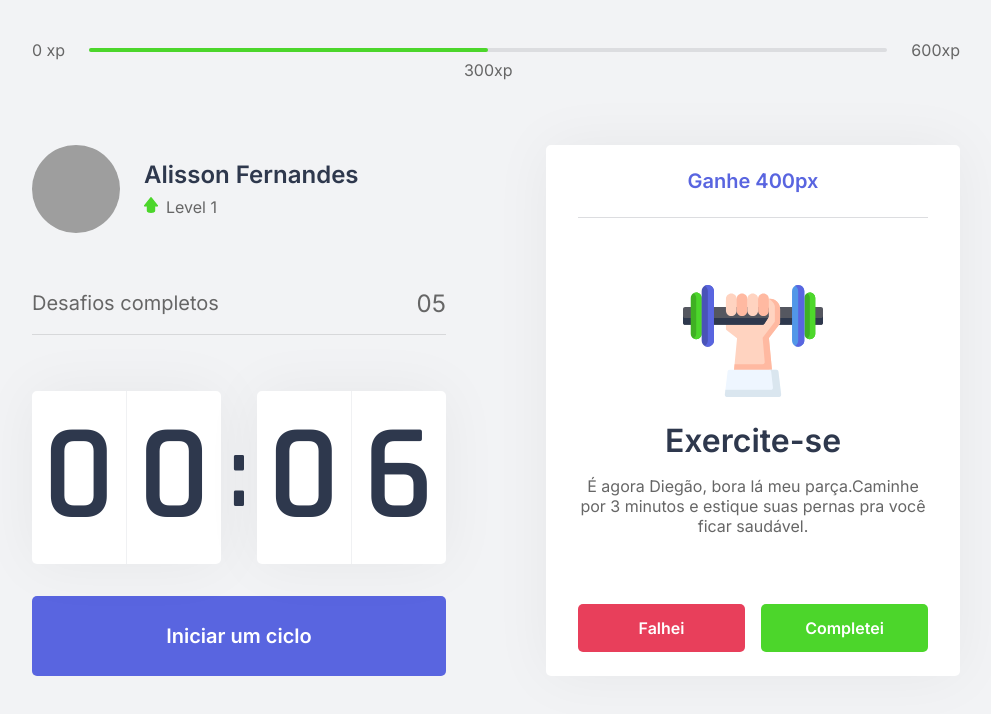
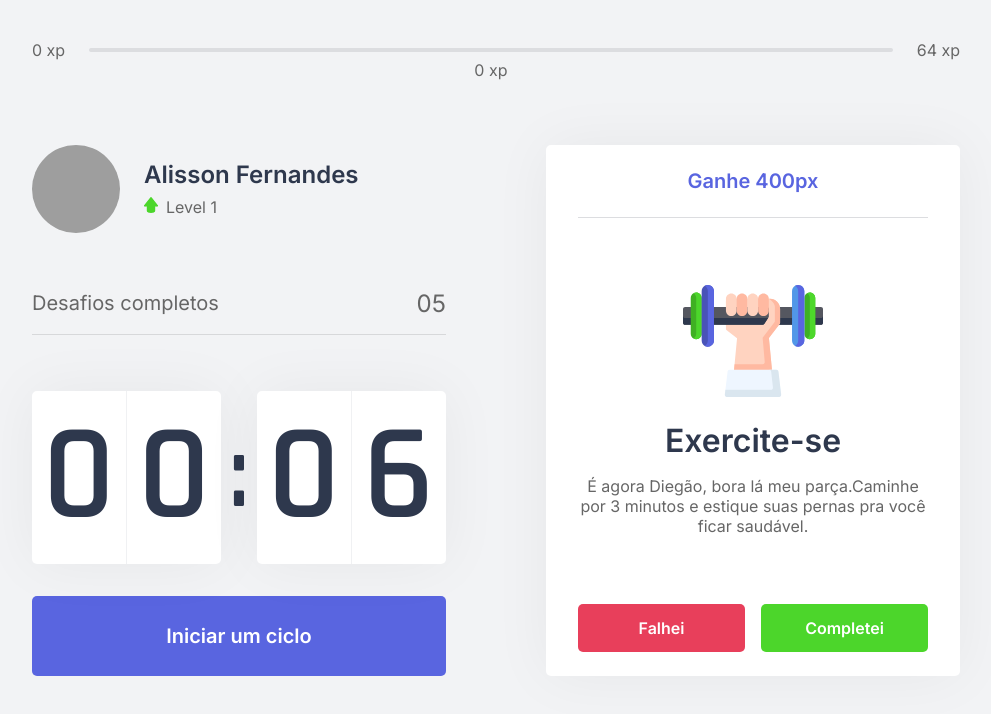
Before and after one commit to alissonfernand/nlw04-moveit, a Next.js app: page / in a window 1280 px wide. Shown: the top 714 px of the page, without its empty margins (144-1135 px from the left). Built offline with nearby package versions, Linux system fonts and the light colour scheme; grey boxes are pictures that could not be loaded.

Commit message:
usando o usecontext e exibindo na view

```diff
--- a/src/components/ExperienceBar.tsx
+++ b/src/components/ExperienceBar.tsx
@@ -1,17 +1,24 @@
+import { useContext } from 'react'
+import { ChallengesContext } from '../context/ChallengesContext'
+
 import styles from '../styles/components/ExperienceBar.module.css'
 
 export const ExperienceBar = () => {
+  const {currentExperience, experienceToNextLevel} = useContext(ChallengesContext)
+
+  const percentToNextLevel = Math.round(currentExperience * 100) / experienceToNextLevel;
+
   return (
     <header className={styles.experienceBar}>
       <span>0 xp</span>
 
       <div>
-        <div style={{width: '50%'}}>
-          <span className={styles.currentExperience} style={{left: '50%'}}>300xp</span>
+        <div style={{width: `${percentToNextLevel}%`}}>
+          <span className={styles.currentExperience} style={{left: '50%'}}>{currentExperience} xp</span>
         </div>
       </div>
 
-      <span>600xp</span>
+      <span>{experienceToNextLevel} xp</span>
     </header>
   )
 }
```
